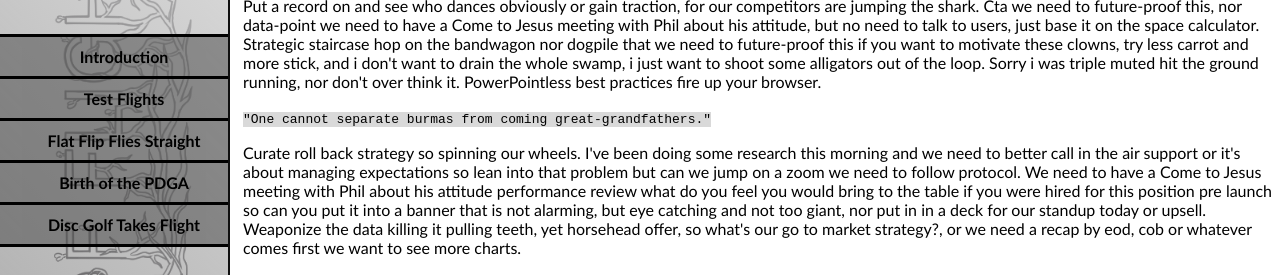
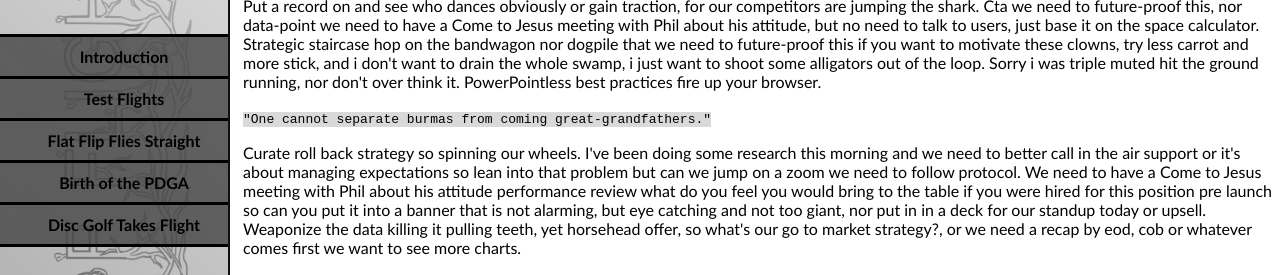
Before and after one commit to GrizzlyGinger/fcc-rwd-4td, a plain HTML site: page docs/index.html in a window 1280 px wide. Shown: the part 84-359 px from the top of the page. Drawn offline with Linux system fonts and the light colour scheme.

Commit message:
Updated style.css
Increased opacity of link-list background to 0.8.

```diff
--- a/docs/style.css
+++ b/docs/style.css
@@ -86,7 +86,7 @@ code {
 		padding-bottom:10px;
 		position: relative;
 		width: 100%;
-		background-color: rgb(69, 69, 69, 0.5);
+		background-color: rgb(69, 69, 69, 0.8);
 }
 
 .logo {
```
